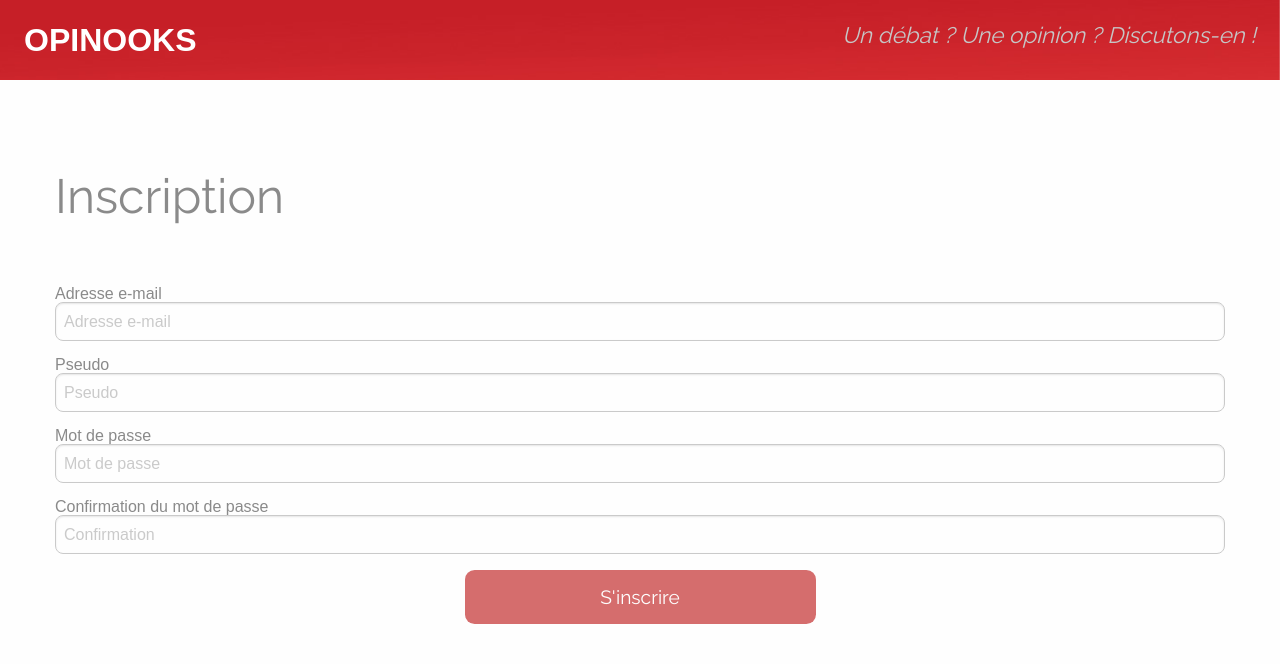
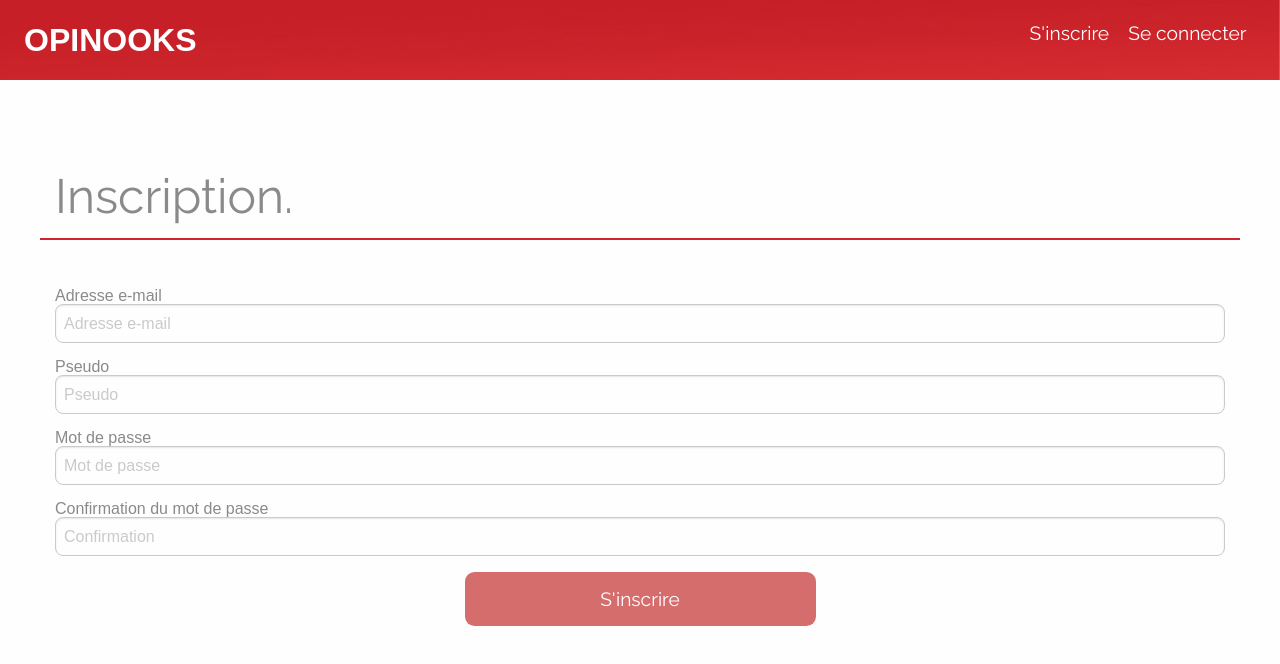
Before and after one commit to nsahloum/opinooks-design, a plain HTML site: page sign-up.html in a window 1280 px wide. Drawn offline with Linux system fonts and the light colour scheme.

Commit message:
Pour git logiciel

```diff
--- a/sign-up.html
+++ b/sign-up.html
@@ -16,13 +16,14 @@
     <div class="row fullwidth header">
         <div class="contenu-header apheader">
           <h1 class="maintitle">Opinooks</h1>
-          <a href="#" class="connexion discu">Un débat ? Une opinion ? Discutons-en !</a>
+          <a href="#" class="connexion apcon">Se connecter</a>
+          <a href="#" class="connexion apcon">S'inscrire</a>
 
       </div>
     </div>
  <div class="row titleform">
-  <div class="large-12 columns">
-    <h2 class="subheader">Inscription</h2>
+  <div class="large-12 columns titreformu">
+    <h2 class="subheader">Inscription.</h2>
   </div>
 </div>
 <form class="inscripform">
```
